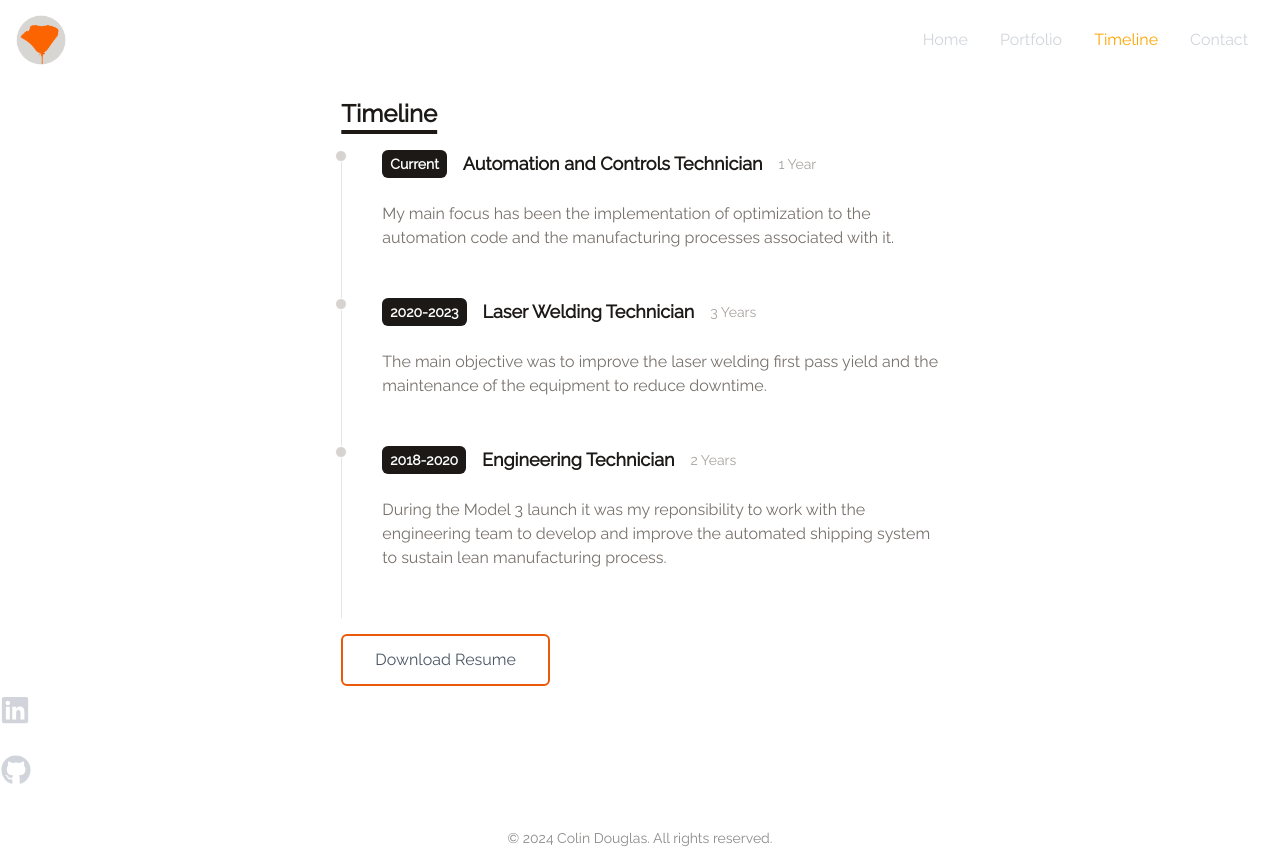
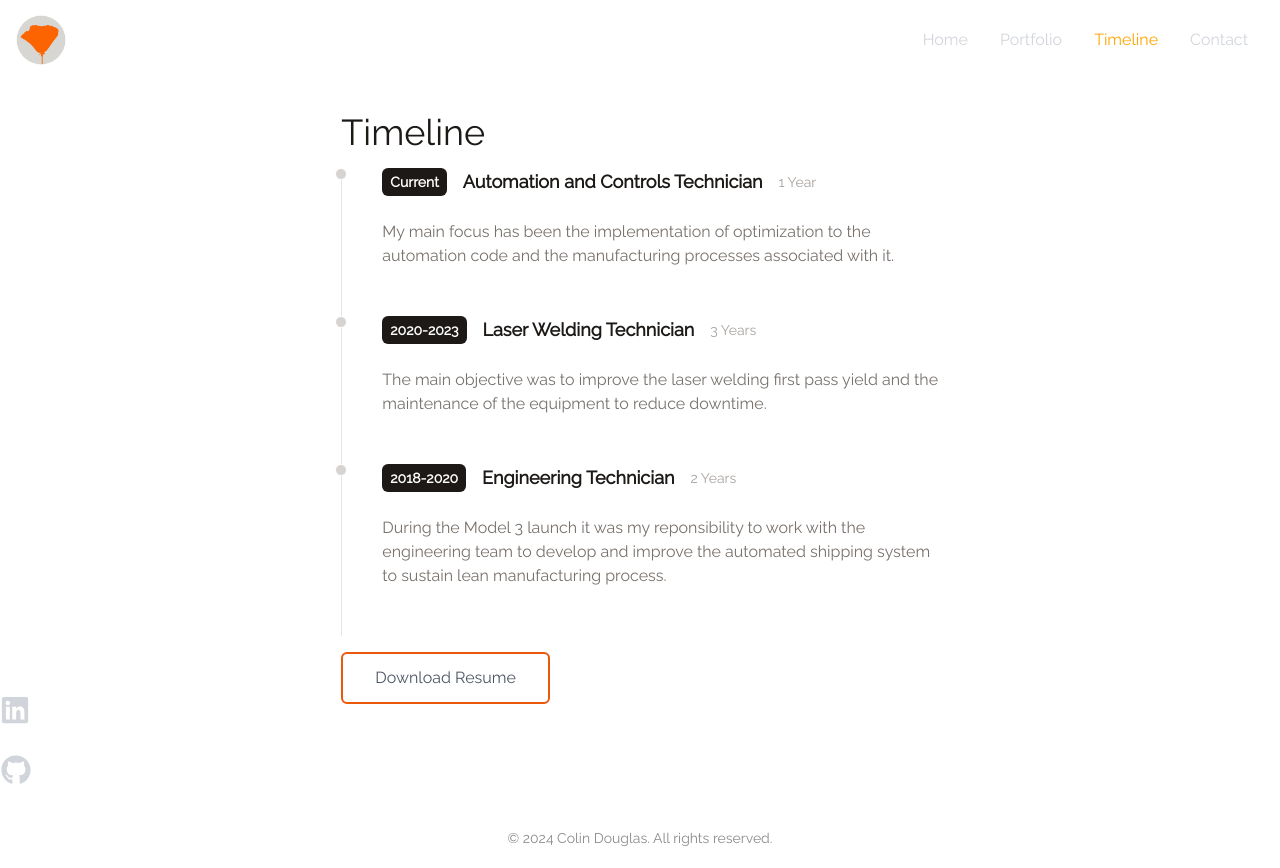
Before and after one commit to dpprdgls/React-Portfolio, a React (Vite) app in the folder react-portfolio/: page /timeline in a window 1280 px wide. Built offline with nearby package versions, Linux system fonts and the light colour scheme.

Commit message:
adjust titles

```diff
--- a/react-portfolio/src/components/contact.jsx
+++ b/react-portfolio/src/components/contact.jsx
@@ -75,7 +75,7 @@ function Contact() {
             onSubmit={handleSubmit}
             className='flex flex-col w-full md:w-7/12'
           >
-            <Title>Contact</Title>
+            <h1 className='text-4xl mt-8 mb-4'>Contact</h1>
             <input
               type='text'
               name='name'
--- a/react-portfolio/src/components/timeline.jsx
+++ b/react-portfolio/src/components/timeline.jsx
@@ -8,7 +8,8 @@ function Timeline() {
     return (
         <div className='flex flex-col md:flex-row items-center justify-center h-screen'>
             <div className='w-full md:w-7/12'>
-                <Title>Timeline </Title>
+
+                <h1 className='text-4xl mt-8 mb-4'>Timeline</h1>
             {timeline.map(item => (
                 <TimelineItem
                 key={item.id}
```
